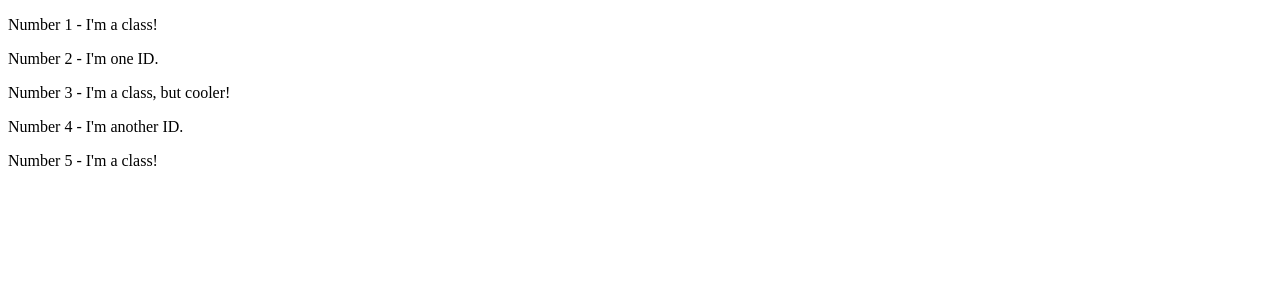
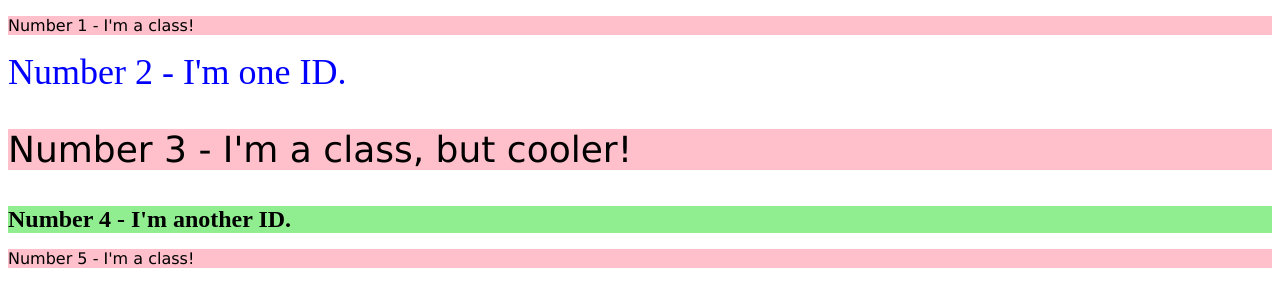
Before and after one commit to A-Alviento/odin, a plain HTML site: page css-exercises-main/foundations/02-class-id-selectors/index.html in a window 1280 px wide. Drawn offline with Linux system fonts and the light colour scheme.

Commit message:
Finish foundations/02

```diff
--- a/css-exercises-main/foundations/02-class-id-selectors/index.html
+++ b/css-exercises-main/foundations/02-class-id-selectors/index.html
@@ -1,5 +1,6 @@
 <!DOCTYPE html>
 <html lang="en">
+
 <head>
   <meta charset="UTF-8">
   <meta http-equiv="X-UA-Compatible" content="IE=edge">
@@ -7,11 +8,13 @@
   <title>Class and ID Selectors</title>
   <link rel="stylesheet" href="style.css">
 </head>
+
 <body>
-    <p>Number 1 - I'm a class!</p>
-    <div>Number 2 - I'm one ID.</div>
-    <p>Number 3 - I'm a class, but cooler!</p>
-    <div>Number 4 - I'm another ID.</div>
-    <p>Number 5 - I'm a class!</p>
+  <p class="odd">Number 1 - I'm a class!</p>
+  <div id="second">Number 2 - I'm one ID.</div>
+  <p class="odd third">Number 3 - I'm a class, but cooler!</p>
+  <div id="fourth">Number 4 - I'm another ID.</div>
+  <p class="odd">Number 5 - I'm a class!</p>
 </body>
+
 </html>
--- a/css-exercises-main/foundations/02-class-id-selectors/style.css
+++ b/css-exercises-main/foundations/02-class-id-selectors/style.css
@@ -0,0 +1,19 @@
+.odd {
+    background-color: pink;
+    font-family: Verdana, "DejaVu Sans", sans-serif;
+}
+
+#second {
+    color: blue;
+    font-size: 36px;
+}
+
+.third {
+    font-size: 36px;
+}
+
+#fourth {
+    background-color: lightgreen;
+    font-size: 24px;
+    font-weight: bold;
+}
```
Lines whose indentation alone changed are shown as unchanged.
